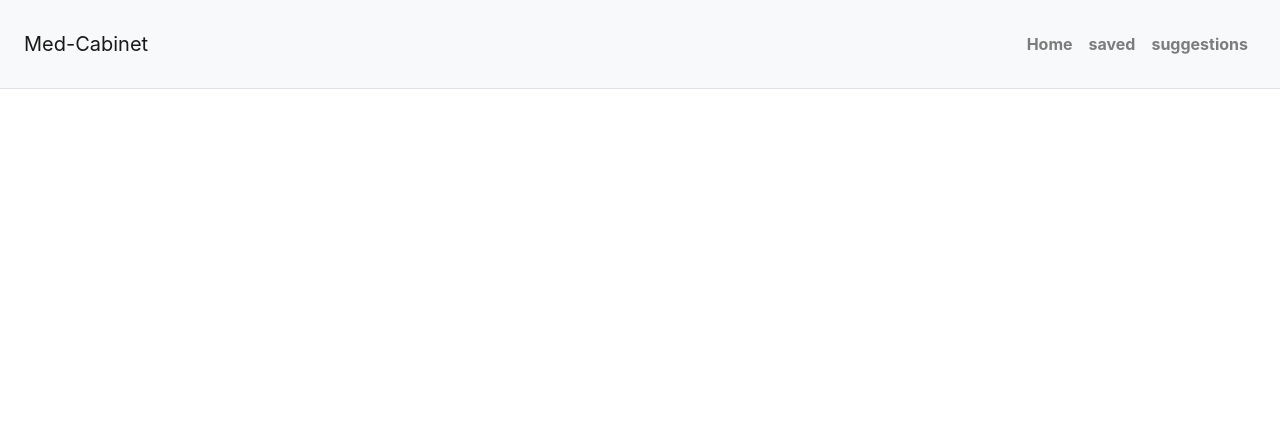
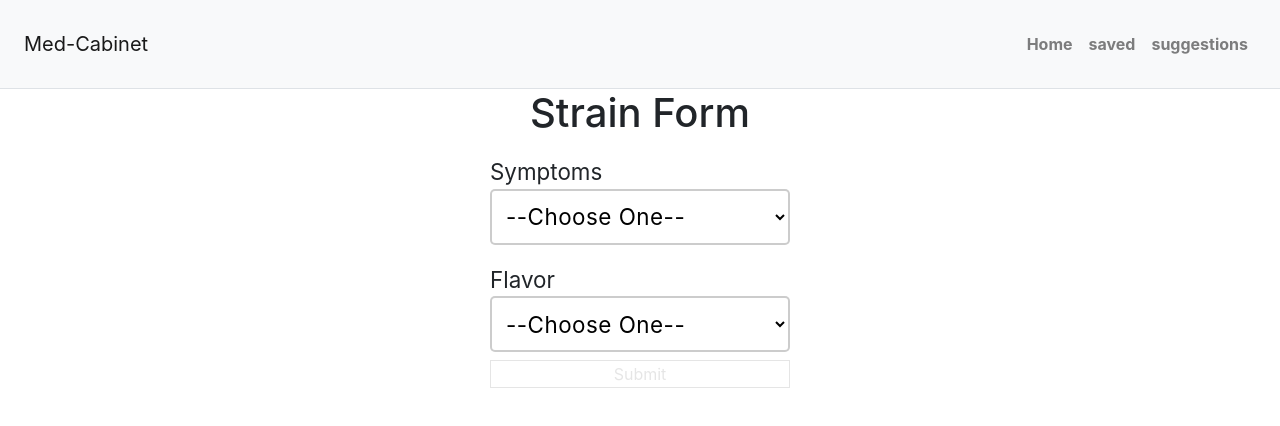
Before and after one commit to Build-Week-Med-Cabinent-4/front-end, a React (Create React App) app in the folder med-cabinet/: page /suggestions in a window 1280 px wide. Shown: the top 426 px of the page. Built offline with nearby package versions, Linux system fonts and the light colour scheme.

Commit message:
made a skeleton of the form and did some simple styling-cameron-young

```diff
--- a/med-cabinet/src/App.js
+++ b/med-cabinet/src/App.js
@@ -4,6 +4,7 @@ import {BrowserRouter as Router, Link, Route, Switch} from "react-router-dom"
 import HomePage from "./components/HomePage"
 import Saved from "./components/Saved"
 import Suggestions from "./components/Suggestions"
+import "./styles.css";
 
 //component imports
 
--- a/med-cabinet/src/components/Suggestions.js
+++ b/med-cabinet/src/components/Suggestions.js
@@ -1,11 +1,201 @@
-import React from 'react';
+import axios from "axios";
+import React, { useState, useEffect } from "react";
+import * as yup from "yup";
 
 const Suggestions = () => {
-    return (
-        <div>
+     //This is our DATA STATE
+  const [strainState, setNewStrain] = useState({
+    name: "",
+    email: "",
+    password: "",
+    symptoms: "",
+    flavors:""
+});
 
-        </div>
-    )
-}
+  //this is our BUTTON STATE
+  const [buttonOn, setButtonOn] = useState(true);
+
+  // this is our ERRORS State
+  const [errors, setErrors] = useState({
+    name: "",
+    email: "",
+    password: "",
+    symptoms: "",
+    flavors:""
+  });
+
+  //Here is the function to CHANGE STATE(newUser)
+  const inputChange = (event) => {
+    event.persist();
+    Schema(event);
+    setNewStrain({
+      ...strainState,
+      [event.target.name]:
+        event.target.type === "checkbox"
+          ? event.target.checked
+          : event.target.value
+    });
+    console.log(strainState);
+  };
+
+
+  const [post, setPost] = useState();
+
+  //Here is the function for onSubmit
+  const onSubmitForm = (event) => {
+    event.preventDefault();
+    axios
+      .post("https://reqres.in/api/users", strainState)
+      .then((response) => {
+        console.log("succesful", response);
+        setPost(response.data);
+
+        setNewStrain ({
+          name: "",
+          email: "",
+          password: "",
+          symptoms:"",
+          flavors:""
+        }
+      )})
+
+      .catch((error) => {
+        console.log("this is an error", error);
+        setErrors(error.data);
+      });
+  };
+
+  //All validation coding below:
+  const formSchema = yup.object().shape({
+    // name: yup
+    //   .string("Please enter name.")
+    //   .required("A valid name is required."),
+    // email: yup
+    //   .string()
+    //   .email("Please enter e-mail")
+    //   .required("Valid e-mail address required."),
+    // password: yup
+    //   .string("Please enter a password")
+    //   .required("Must enter a password"),
+    symptoms: yup
+      .string()
+      .oneOf(["symptom1", "symptom2", "symptom3", "symptom4"]),
+    flavors: yup
+      .string()
+      .oneOf(["flavor1", "flavor2", "flavor3", "flavor4"]),
+
+    });
+
+  const Schema = (e) => {
+    yup
+      .reach(formSchema, e.target.name)
+      .validate(
+        e.target.type === "checkbox" ? e.target.checked : e.target.value
+      )
+      .then((response) => {
+        console.log("succesful", response);
+        setErrors({ ...errors, [e.target.name]: "" });
+      })
+      .catch((response) => {
+        console.log("error", response);
+        setErrors({ ...errors, [e.target.name]: response.errors[0] });
+      });
+  };
+
+  useEffect(() => {
+    formSchema.isValid(strainState).then((succesful) => {
+      console.log("working", succesful);
+      setButtonOn(!succesful);
+    });
+  }, [strainState]);
+
+  return (
+    <form onSubmit={onSubmitForm}>
+      <h1>Strain Form</h1>
+      {/* <label htmlFor="name">
+        Name
+        <input
+          id="name"
+          name="name"
+          placeholder="Enter Name Here"
+          type="text"
+          value={strainState.name}
+          onChange={inputChange}
+          data-cy="name"
+        />
+      </label>
+      <label htmlFor="email">
+        E-mail
+        {errors.email.length > 0 ? (
+          <p className="error">{errors.email}</p>
+        ) : null}
+        <input
+          id="email"
+          name="email"
+          placeholder="Enter your e-mail here"
+          type="email"
+          value={strainState.email}
+          onChange={inputChange}
+          data-cy="email"
+
+        />
+      </label>
+      <label htmlFor="password">
+        Password
+        <input
+          id="password"
+          name="password"
+          placeholder="Enter your password here."
+          type="password"
+          value={strainState.password}
+          onChange={inputChange}
+          data-cy="password"
+        />
+      </label> */}
+
+    <label htmlFor="symptoms">
+        Symptoms
+        <select
+                type="text"
+                name="symptoms"
+                value={strainState.symptoms}
+                onChange={inputChange}
+                data-cy="symptoms">
+
+          <option value="">--Choose One--</option>
+          <option value='symptom1' data-cy="symptom1" >symptom1</option>
+          <option value='symptom2' data-cy="symptom2">symptom2</option>
+          <option value='symptom3' data-cy="symptom3">symptom3</option>
+          <option value='symptom4' data-cy="symptom4">symptom4</option>
+
+        </select>
+    </label>
+
+    <label htmlFor="flavors">
+        Flavor
+        <select
+                type="text"
+                name="flavors"
+                value={strainState.flavors}
+                onChange={inputChange}
+                data-cy="flavors">
+
+          <option value="">--Choose One--</option>
+          <option value='flavor1' data-cy="flavor1" >flavor1</option>
+          <option value='flavor2' data-cy="flavor2">flavor2</option>
+          <option value='flavor3' data-cy="flavor3">flavor3</option>
+          <option value='flavor4' data-cy="flavor4">flavor4</option>
+
+        </select>
+    </label>
+
+      <button type="submit" disabled={buttonOn} data-cy="submit">
+        Submit
+      </button>
+          {/* <pre>{JSON.stringify(post, null, 2)}</pre> */}
+    </form>
+  );
+};
+
 
 export default Suggestions;
--- /dev/null
+++ b/med-cabinet/src/styles.css
@@ -0,0 +1,69 @@
+
+
+form {
+    display: flex;
+    flex-direction: column;
+    width: 90%;
+    max-width: 300px;
+    margin: 0 auto;
+  }
+
+  label {
+    display: flex;
+    flex-direction: column;
+    align-items: flex-start;
+    margin: 10px 0;
+    font-size: 1.4rem;
+  }
+
+  input,
+  select,
+  textarea {
+    width: 100%;
+    margin: 5px 0 0;
+    display: block;
+    width: 100%;
+    border: 2px solid rgba(0, 0, 0, 0.2);
+    border-radius: 5px;
+    padding: 10px;
+    transition: all 0.3s;
+    font-size: 1rem;
+    letter-spacing: 0.5px;
+    background-color: white;
+  }
+  select {
+    height: 3.5rem;
+    width: 100%;
+  }
+
+  select:focus {
+    outline: none;
+    border-color: limegreen;
+  }
+
+  input:focus {
+    outline: none;
+    border-color: limegreen;
+  }
+
+  input:placeholder {
+    color: #a8b2b2;
+  }
+
+  button:hover {
+    background-image: none;
+    background-color: limegreen;
+    box-shadow: 0 5px 12px rgba(0, 0, 0, 0.3);
+  }
+
+  button:disabled {
+    background-image: none;
+    background-color: white;
+    border: 1px solid rgba(0, 0, 0, 0.1);
+    color: rgba(0, 0, 0, 0.1);
+    cursor: not-allowed;
+  }
+
+  h1{
+      text-align: center;
+  }
```
Also changed, not shown: 1 other file (tests, documents, lock files or other folders).
